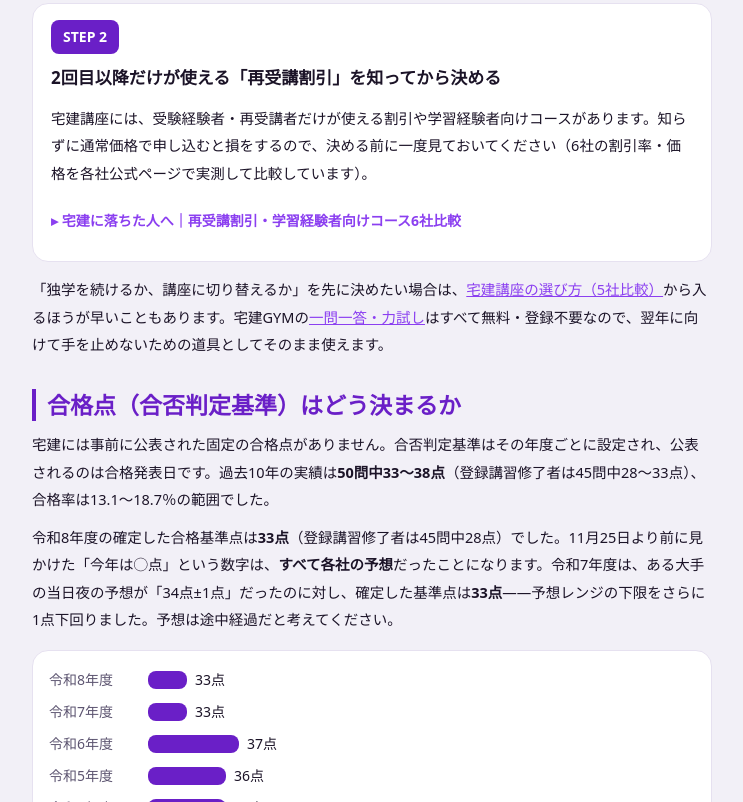
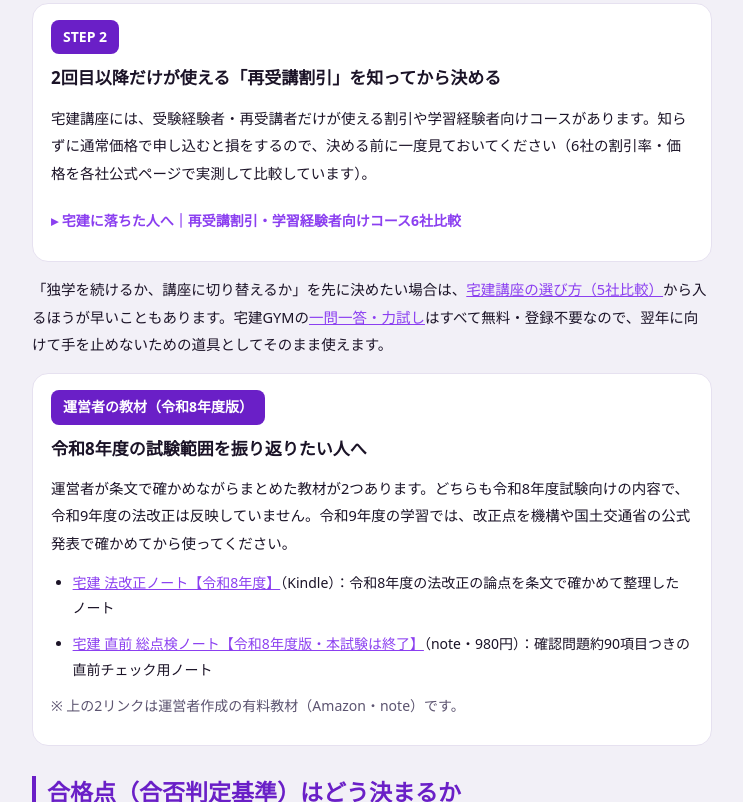
Before and after one commit to fujiken1016/takken-gym, a plain HTML site: page goukaku-happyou/index.html in a window 1280 px wide. Shown: the part 11198-12000 px from the top of the page, without its empty margins (268-1011 px from the left). Drawn offline with Linux system fonts and the light colour scheme.

Commit message:
J714: 合格発表ページに運営者教材（Kindle法改正ノート・note総点検ノート）への導線を1ブロック追加
Co-Authored-By: Claude Sonnet 5.5 <noreply@anthropic.com>

```diff
--- a/goukaku-happyou/index.html
+++ b/goukaku-happyou/index.html
@@ -377,6 +377,17 @@
   </div>
   <p>「独学を続けるか、講座に切り替えるか」を先に決めたい場合は、<a href="/courses/">宅建講座の選び方（5社比較）</a>から入るほうが早いこともあります。宅建GYMの<a href="/">一問一答・力試し</a>はすべて無料・登録不要なので、翌年に向けて手を止めないための道具としてそのまま使えます。</p>
 
+  <div class="case">
+    <span class="tagline">運営者の教材（令和8年度版）</span>
+    <h3>令和8年度の試験範囲を振り返りたい人へ</h3>
+    <p>運営者が条文で確かめながらまとめた教材が2つあります。どちらも令和8年度試験向けの内容で、令和9年度の法改正は反映していません。令和9年度の学習では、改正点を機構や国土交通省の公式発表で確かめてから使ってください。</p>
+    <ul class="steps">
+      <li><a href="https://www.amazon.co.jp/dp/B0HHMT59G2" target="_blank" rel="noopener">宅建 法改正ノート【令和8年度】</a>（Kindle）：令和8年度の法改正の論点を条文で確かめて整理したノート</li>
+      <li><a href="https://note.com/fujiken818/n/ne2376058ec7b?utm_source=takken&amp;utm_medium=article&amp;utm_campaign=takken_blog_goukaku-happyou&amp;utm_content=note_soutenken" target="_blank" rel="noopener">宅建 直前 総点検ノート【令和8年度版・本試験は終了】</a>（note・980円）：確認問題約90項目つきの直前チェック用ノート</li>
+    </ul>
+    <p class="src">※ 上の2リンクは運営者作成の有料教材（Amazon・note）です。</p>
+  </div>
+
   <h2 id="line">合格点（合否判定基準）はどう決まるか</h2>
   <p>宅建には事前に公表された固定の合格点がありません。合否判定基準はその年度ごとに設定され、公表されるのは合格発表日です。過去10年の実績は<b>50問中33〜38点</b>（登録講習修了者は45問中28〜33点）、合格率は13.1〜18.7％の範囲でした。</p>
   <p>令和8年度の確定した合格基準点は<b>33点</b>（登録講習修了者は45問中28点）でした。11月25日より前に見かけた「今年は◯点」という数字は、<b>すべて各社の予想</b>だったことになります。令和7年度は、ある大手の当日夜の予想が「34点±1点」だったのに対し、確定した基準点は<b>33点</b>——予想レンジの下限をさらに1点下回りました。予想は途中経過だと考えてください。</p>
```
